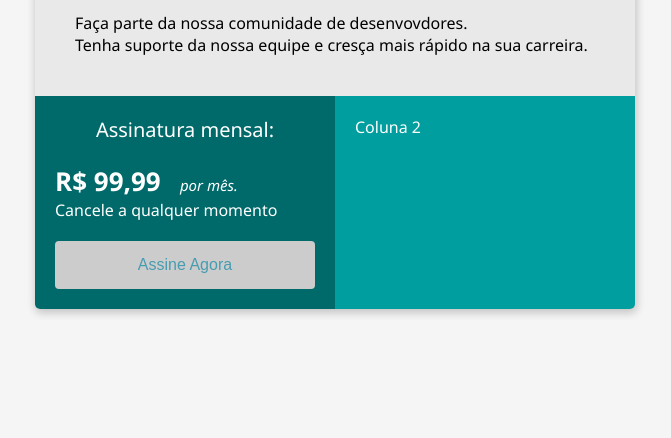
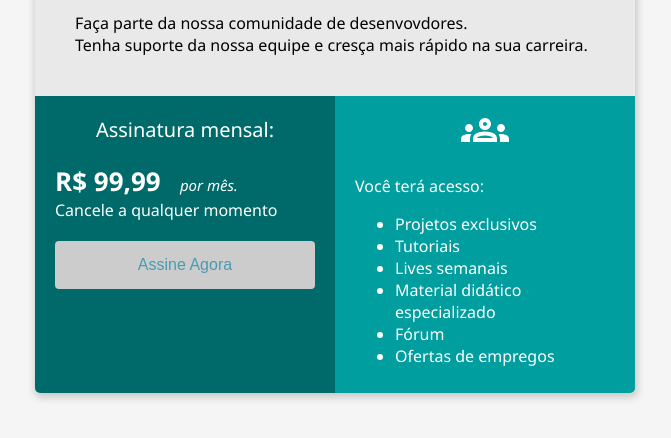
Before and after one commit to GabrielCavallari/bootcamp-devjr-modulo2, a plain HTML site: page index.html in a window 1280 px wide. Shown: the part 136-574 px from the top of the page, without its empty margins (305-976 px from the left). Drawn offline with Linux system fonts and the light colour scheme.

Commit message:
closes #6 lista ul

```diff
--- a/index.html
+++ b/index.html
@@ -56,7 +56,7 @@
         .col-2 {
             background-color: #009E9E;
             width: 50%;
-            padding: 20px;
+            padding: 10px 20px;
             color: #FFF;
         }
 
@@ -100,6 +100,10 @@
             background-color: #E9E9E9;
         }
 
+        .image-group {
+            text-align: center;
+        }
+
     </style>
 
 </head>
@@ -135,7 +139,20 @@
                 <button>Assine Agora</button>
             </div>
             <div class="col-2">
-                Coluna 2
+                <div class="image-group">
+                    <object data="groups_white_48dp.svg" type="image/svg+xml"></object>
+                </div>
+                <div>
+                    <p>Você terá acesso:</p>
+                    <ul>
+                        <li>Projetos exclusivos</li>
+                        <li>Tutoriais</li>
+                        <li>Lives semanais</li>
+                        <li>Material didático especializado</li>
+                        <li>Fórum</li>
+                        <li>Ofertas de empregos</li>
+                    </ul>
+                </div>
             </div>
         </div>
     </div>
```
Also changed, not shown: groups_white_48dp.svg (added).
